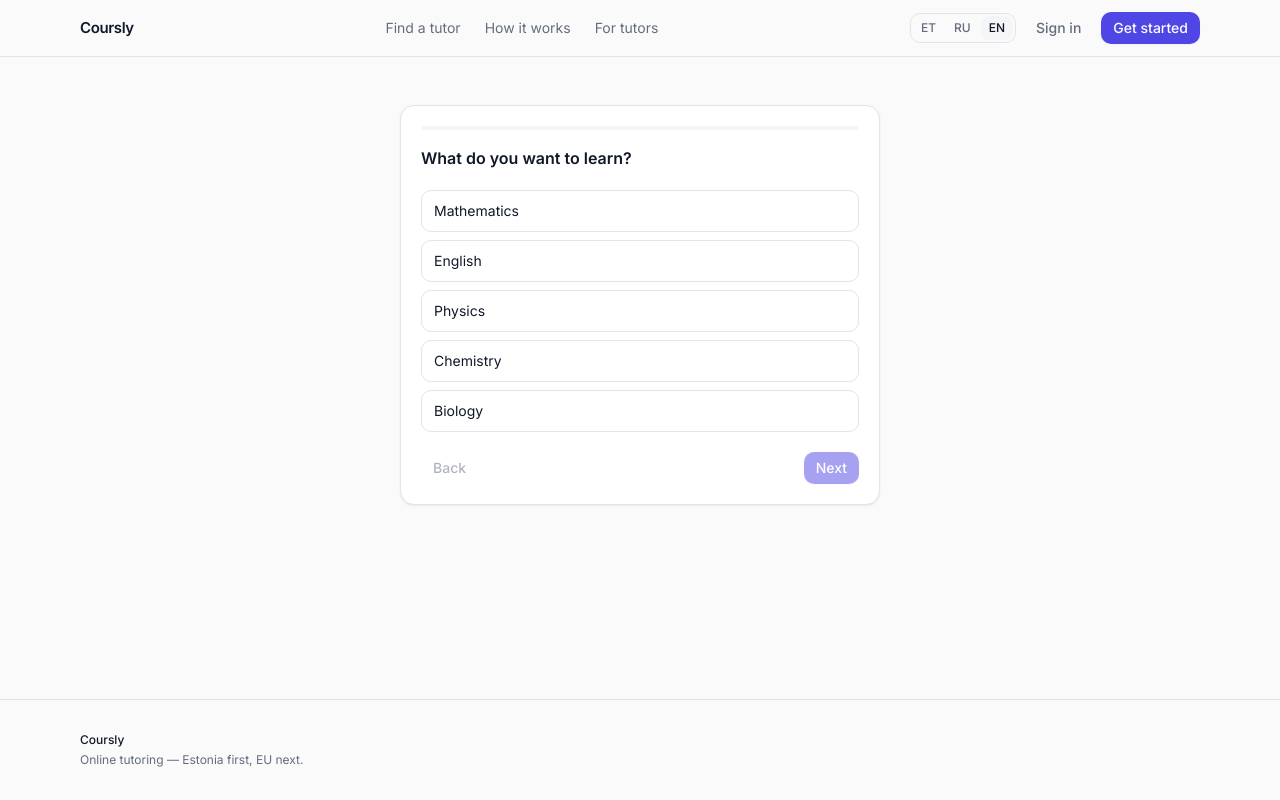
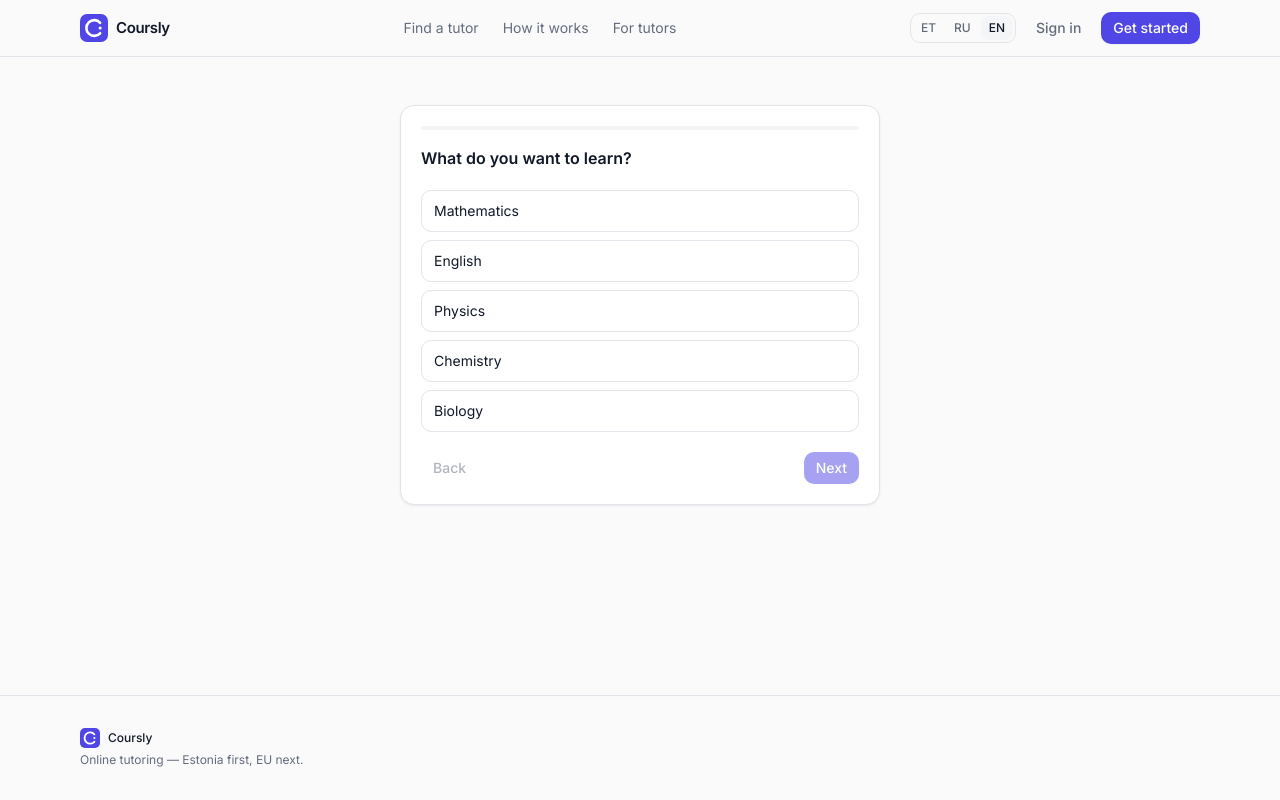
Before and after one commit to 77futures77dada-byte/Coursly-, a Next.js app: page /en/onboarding in a window 1280 px wide. Built offline with nearby package versions, Linux system fonts and the light colour scheme.

Commit message:
add monogram C logo, favicon, apple-touch-icon; fix middleware matcher for apple-icon route

```diff
--- a/src/app/[locale]/(marketing)/layout.tsx
+++ b/src/app/[locale]/(marketing)/layout.tsx
@@ -1,6 +1,7 @@
 import type { ReactNode } from "react";
 import { getTranslations } from "next-intl/server";
 import { SiteHeader } from "@/components/layout/SiteHeader";
+import { Logo } from "@/components/brand/Logo";
 
 export default async function MarketingLayout({ children }: { children: ReactNode }) {
   const t = await getTranslations("footer");
@@ -11,7 +12,10 @@ export default async function MarketingLayout({ children }: { children: ReactNod
       <div className="flex-1">{children}</div>
       <footer className="border-t border-border">
         <div className="mx-auto flex max-w-6xl flex-col gap-1 px-4 py-8 text-xs text-text-muted">
-          <span className="font-medium text-text">Coursly</span>
+          <span className="flex items-center gap-2 font-medium text-text">
+            <Logo size={20} />
+            Coursly
+          </span>
           <span>{t("tagline")}</span>
         </div>
       </footer>
--- /dev/null
+++ b/src/app/apple-icon.tsx
@@ -0,0 +1,27 @@
+import { ImageResponse } from "next/og";
+
+// iOS home-screen icon. Next renders this to a 180×180 PNG at build time, so no
+// local raster toolchain is needed. Same monogram as src/app/icon.svg; iOS
+// applies its own corner mask, so the background is a plain square.
+export const size = { width: 180, height: 180 };
+export const contentType = "image/png";
+
+export default function AppleIcon() {
+  return new ImageResponse(
+    (
+      <div style={{ display: "flex", width: "100%", height: "100%", background: "#4F46E5" }}>
+        <svg width="180" height="180" viewBox="0 0 64 64">
+          <path
+            d="M46 20 A18 18 0 1 0 46 44"
+            fill="none"
+            stroke="#fff"
+            strokeWidth={6}
+            strokeLinecap="round"
+          />
+          <circle cx={46} cy={32} r={3.5} fill="#fff" />
+        </svg>
+      </div>
+    ),
+    size,
+  );
+}
--- /dev/null
+++ b/src/components/brand/Logo.tsx
@@ -0,0 +1,31 @@
+/**
+ * Coursly monogram: a rounded square in --color-accent (theme-aware via the
+ * `fill-accent` Tailwind token, same as the rest of the app), an open "C" arc
+ * and an accent dot in white. Decorative — always paired with the "Coursly"
+ * wordmark in the UI, so it carries no accessible name.
+ *
+ * Geometry is authored in a 64×64 grid; the static favicon (src/app/icon.svg)
+ * and the apple-touch icon (src/app/apple-icon.tsx) reuse the same coordinates.
+ */
+export function Logo({ size = 32, className }: { size?: number; className?: string }) {
+  return (
+    <svg
+      width={size}
+      height={size}
+      viewBox="0 0 64 64"
+      fill="none"
+      className={className}
+      aria-hidden
+    >
+      <rect width="64" height="64" rx="16" className="fill-accent" />
+      <path
+        d="M46 20 A18 18 0 1 0 46 44"
+        stroke="#fff"
+        strokeWidth="6"
+        strokeLinecap="round"
+        fill="none"
+      />
+      <circle cx="46" cy="32" r="3.5" fill="#fff" />
+    </svg>
+  );
+}
--- a/src/components/layout/AppShell.tsx
+++ b/src/components/layout/AppShell.tsx
@@ -1,5 +1,6 @@
 import type { ReactNode } from "react";
 import { Link } from "@/i18n/navigation";
+import { Logo } from "@/components/brand/Logo";
 import { LocaleSwitcher } from "./LocaleSwitcher";
 import { MobileNav } from "./MobileNav";
 
@@ -25,7 +26,10 @@ export function AppShell({
     <div className="min-h-dvh md:grid md:grid-cols-[220px_1fr]">
       <aside className="hidden border-r border-border bg-surface md:flex md:flex-col">
         <div className="flex h-14 items-center border-b border-border px-4 text-[15px] font-semibold">
-          <Link href="/">Coursly</Link>
+          <Link href="/" className="flex items-center gap-2">
+            <Logo size={28} />
+            Coursly
+          </Link>
         </div>
         <nav className="flex-1 space-y-0.5 p-2 text-sm">
           {nav.map((item) => (
--- a/src/components/layout/SiteHeader.tsx
+++ b/src/components/layout/SiteHeader.tsx
@@ -1,6 +1,7 @@
 import { useTranslations } from "next-intl";
 import { Link } from "@/i18n/navigation";
 import { Button } from "@/components/ui/Button";
+import { Logo } from "@/components/brand/Logo";
 import { LocaleSwitcher } from "./LocaleSwitcher";
 
 export function SiteHeader() {
@@ -8,7 +9,11 @@ export function SiteHeader() {
   return (
     <header className="sticky top-0 z-40 border-b border-border bg-bg/80 backdrop-blur">
       <div className="mx-auto flex h-14 max-w-6xl items-center justify-between px-4">
-        <Link href="/" className="text-[15px] font-semibold tracking-tight">
+        <Link
+          href="/"
+          className="flex items-center gap-2 text-[15px] font-semibold tracking-tight"
+        >
+          <Logo size={28} />
           Coursly
         </Link>
 
--- a/src/middleware.ts
+++ b/src/middleware.ts
@@ -6,6 +6,8 @@ const intlMiddleware = createIntlMiddleware(routing);
 export default intlMiddleware;
 
 export const config = {
-  // Run on everything except API routes, Next internals and static files.
-  matcher: ["/((?!api|_next|_vercel|.*\\..*).*)"],
+  // Run on everything except API routes, Next internals, static files (anything
+  // with a dot), and extensionless metadata routes like the generated
+  // `app/apple-icon` PNG — those must not be rewritten to a locale path.
+  matcher: ["/((?!api|_next|_vercel|apple-icon|.*\\..*).*)"],
 };
```
Also changed, not shown: src/app/icon.svg (added).
